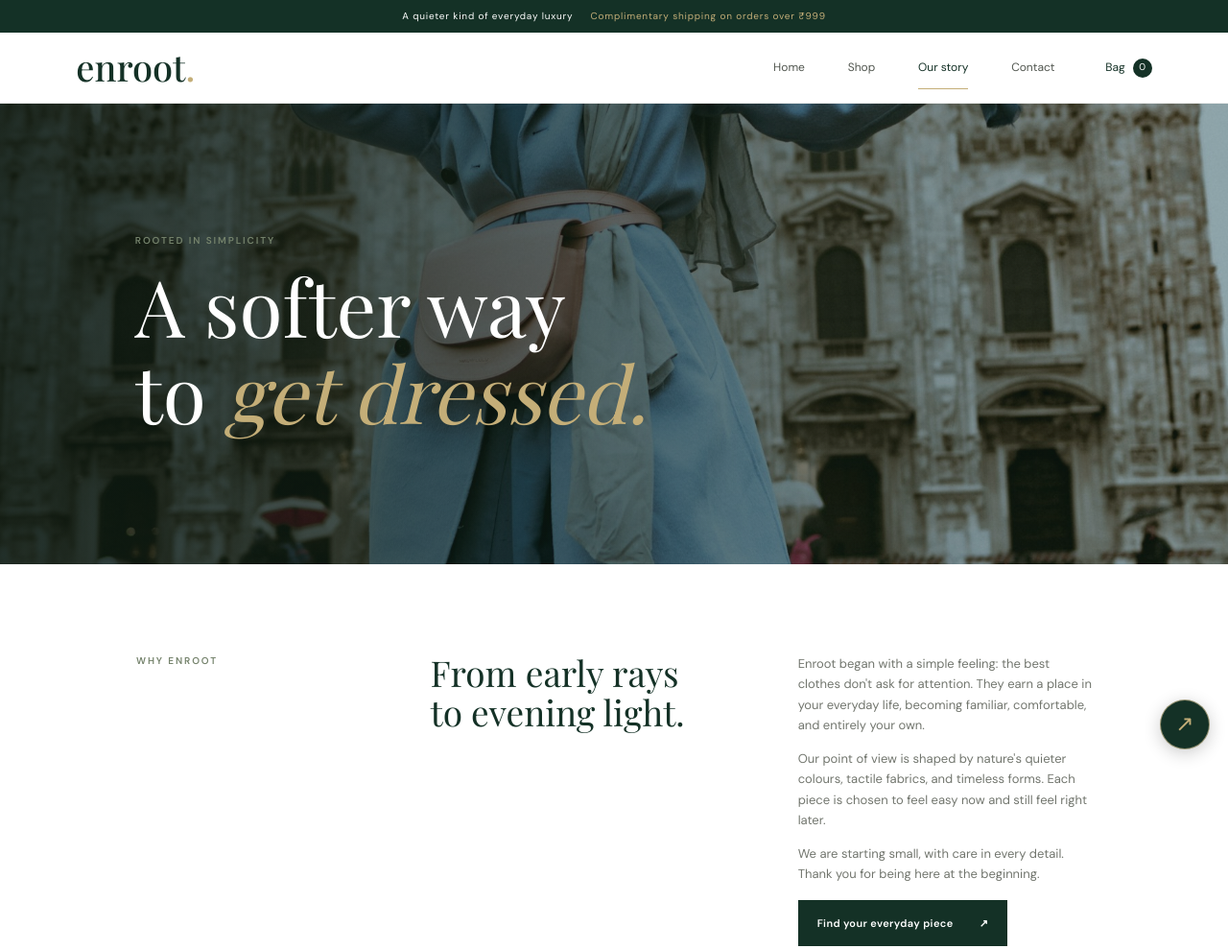
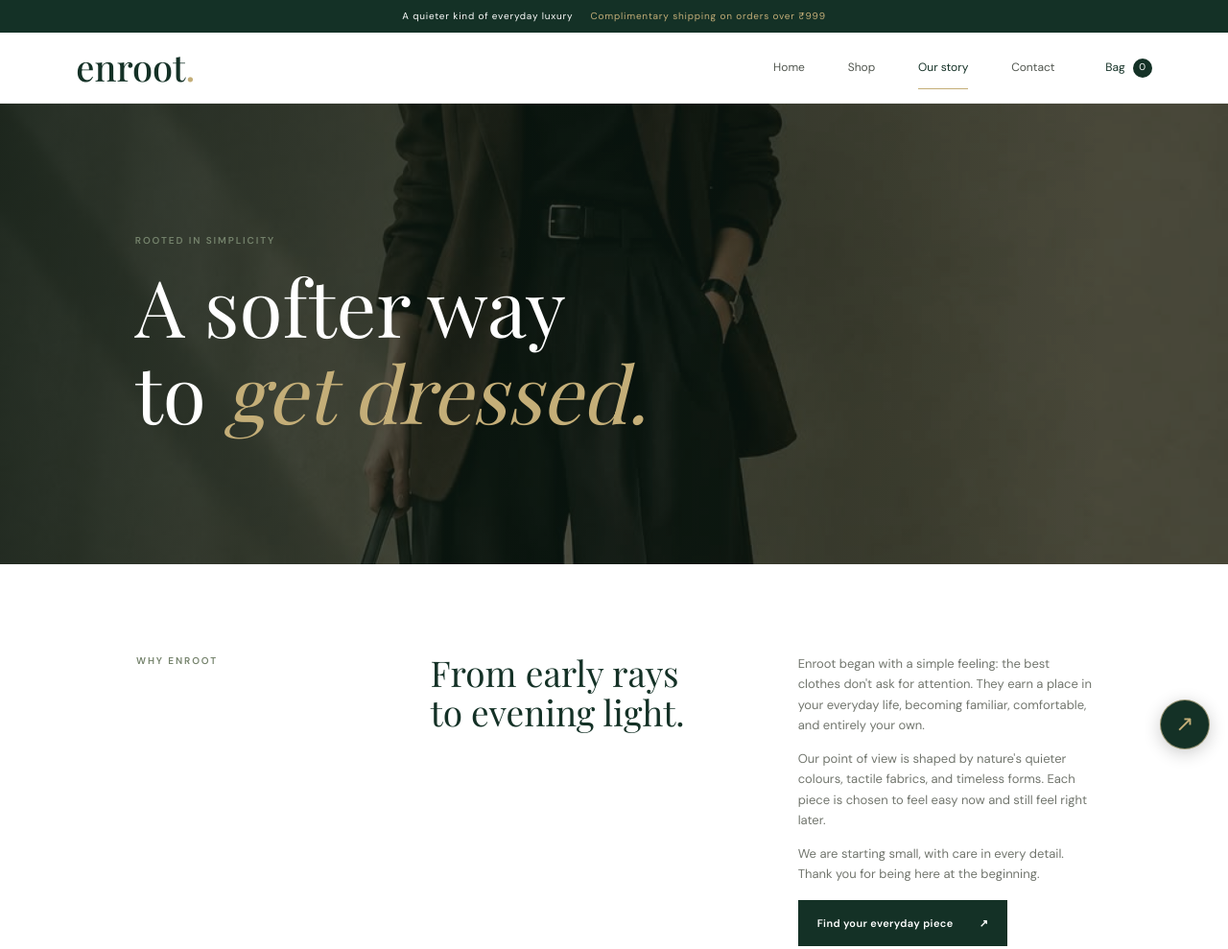
Before and after one commit to madhujyamazumdar/enroot-storefront, a plain HTML site: page about.html in a window 1280 px wide. Shown: the top 989 px of the page at 96% size. Drawn offline with nearby package versions, Linux system fonts and the light colour scheme.

Commit message:
Align Our Story hero with collection imagery

```diff
--- a/about.html
+++ b/about.html
@@ -3,11 +3,11 @@
 <head>
   <meta charset="utf-8"><meta name="viewport" content="width=device-width, initial-scale=1">
   <title>Our Story | Enroot</title><meta name="description" content="Meet Enroot: a clothing label inspired by natural textures, lasting simplicity, and the quiet strength of everyday style.">
-  <meta property="og:type" content="website"><meta property="og:title" content="Our Story | Enroot"><meta property="og:description" content="A little about the point of view behind Enroot."><meta property="og:image" content="images/hero-fashion.jpg"><meta name="theme-color" content="#143126">
+  <meta property="og:type" content="website"><meta property="og:title" content="Our Story | Enroot"><meta property="og:description" content="A little about the point of view behind Enroot."><meta property="og:image" content="images/enroot-woman.jpeg"><meta name="theme-color" content="#143126">
   <link rel="preconnect" href="https://fonts.googleapis.com"><link rel="preconnect" href="https://fonts.gstatic.com" crossorigin><link href="https://fonts.googleapis.com/css2?family=DM+Sans:wght@400;500;600;700&family=Playfair+Display:wght@400;500;600&display=swap" rel="stylesheet"><link rel="stylesheet" href="css/style.css"><script src="js/products.js" defer></script><script src="js/main.js" defer></script>
 </head>
 <body><div class="announcement">A quieter kind of everyday luxury <span>Complimentary shipping on orders over ₹999</span></div>
   <header class="site-header"><a class="wordmark" href="index.html" aria-label="Enroot home">enroot<span>.</span></a><button class="menu-toggle" type="button" aria-label="Open navigation" aria-expanded="false"><span></span><span></span></button><nav class="main-nav" aria-label="Main navigation"><a href="index.html">Home</a><a href="shop.html">Shop</a><a class="active" href="about.html">Our story</a><a href="contact.html">Contact</a><a class="nav-cart" href="cart.html">Bag <span class="cart-count">0</span></a></nav></header>
-  <main class="about-page"><section class="about-hero"><img src="images/hero-fashion.jpg" alt="A fashion model wearing a refined neutral outfit in soft natural light"><div><p class="eyebrow">Rooted in simplicity</p><h1>A softer way<br>to <em>get dressed.</em></h1></div></section><section class="story-copy"><p class="eyebrow">Why Enroot</p><h2>From early rays<br>to evening light.</h2><div><p>Enroot began with a simple feeling: the best clothes don't ask for attention. They earn a place in your everyday life, becoming familiar, comfortable, and entirely your own.</p><p>Our point of view is shaped by nature's quieter colours, tactile fabrics, and timeless forms. Each piece is chosen to feel easy now and still feel right later.</p><p>We are starting small, with care in every detail. Thank you for being here at the beginning.</p><a class="button button-dark" href="shop.html">Find your everyday piece <span aria-hidden="true">↗</span></a></div></section><section class="about-quote"><p>Minimal <span>·</span> Timeless <span>·</span> Essential</p><span class="about-monogram">e</span></section></main>
+  <main class="about-page"><section class="about-hero"><img src="images/enroot-woman.jpeg" alt="Enroot women's collection in natural light"><div><p class="eyebrow">Rooted in simplicity</p><h1>A softer way<br>to <em>get dressed.</em></h1></div></section><section class="story-copy"><p class="eyebrow">Why Enroot</p><h2>From early rays<br>to evening light.</h2><div><p>Enroot began with a simple feeling: the best clothes don't ask for attention. They earn a place in your everyday life, becoming familiar, comfortable, and entirely your own.</p><p>Our point of view is shaped by nature's quieter colours, tactile fabrics, and timeless forms. Each piece is chosen to feel easy now and still feel right later.</p><p>We are starting small, with care in every detail. Thank you for being here at the beginning.</p><a class="button button-dark" href="shop.html">Find your everyday piece <span aria-hidden="true">↗</span></a></div></section><section class="about-quote"><p>Minimal <span>·</span> Timeless <span>·</span> Essential</p><span class="about-monogram">e</span></section></main>
   <footer class="site-footer"><div class="footer-main"><div><a class="wordmark footer-wordmark" href="index.html">enroot<span>.</span></a><p>From early rays to evening light.<br>Clothing for a life well lived.</p></div><div><p class="footer-label">Discover</p><a href="shop.html">Shop the collection</a><a href="about.html">Our story</a><a href="contact.html">Get in touch</a></div><div><p class="footer-label">Need a hand?</p><a href="contact.html#faq">FAQs & shipping</a><a href="contact.html#size-guide">Size guide</a><a href="cart.html">Your bag</a></div><div class="newsletter"><p class="footer-label">A little note from us</p><p>New pieces, small rituals, and good things on the horizon.</p><form data-newsletter><label class="sr-only" for="newsletter-email">Email address</label><input id="newsletter-email" type="email" placeholder="Your email address" required><button aria-label="Subscribe to updates" type="submit">↗</button></form><p class="form-message" aria-live="polite"></p></div></div><div class="footer-bottom"><span>© <span data-year></span> Enroot. All rights reserved.</span><span>Rooted in simplicity.</span></div></footer><a class="whatsapp-float" href="#" data-whatsapp aria-label="Chat with Enroot on WhatsApp" title="Chat on WhatsApp"><span aria-hidden="true">↗</span></a>
 </body></html>
```
